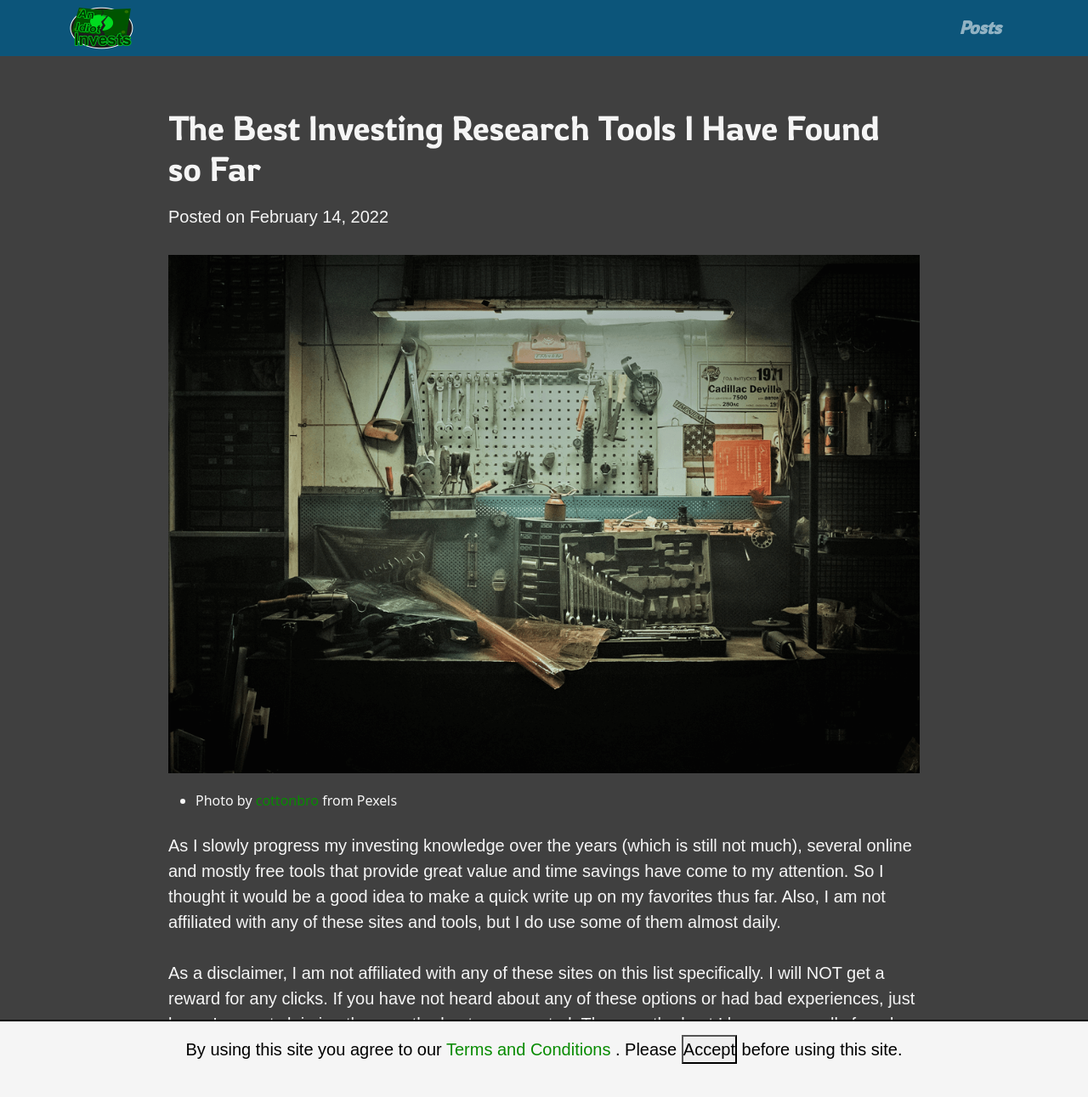
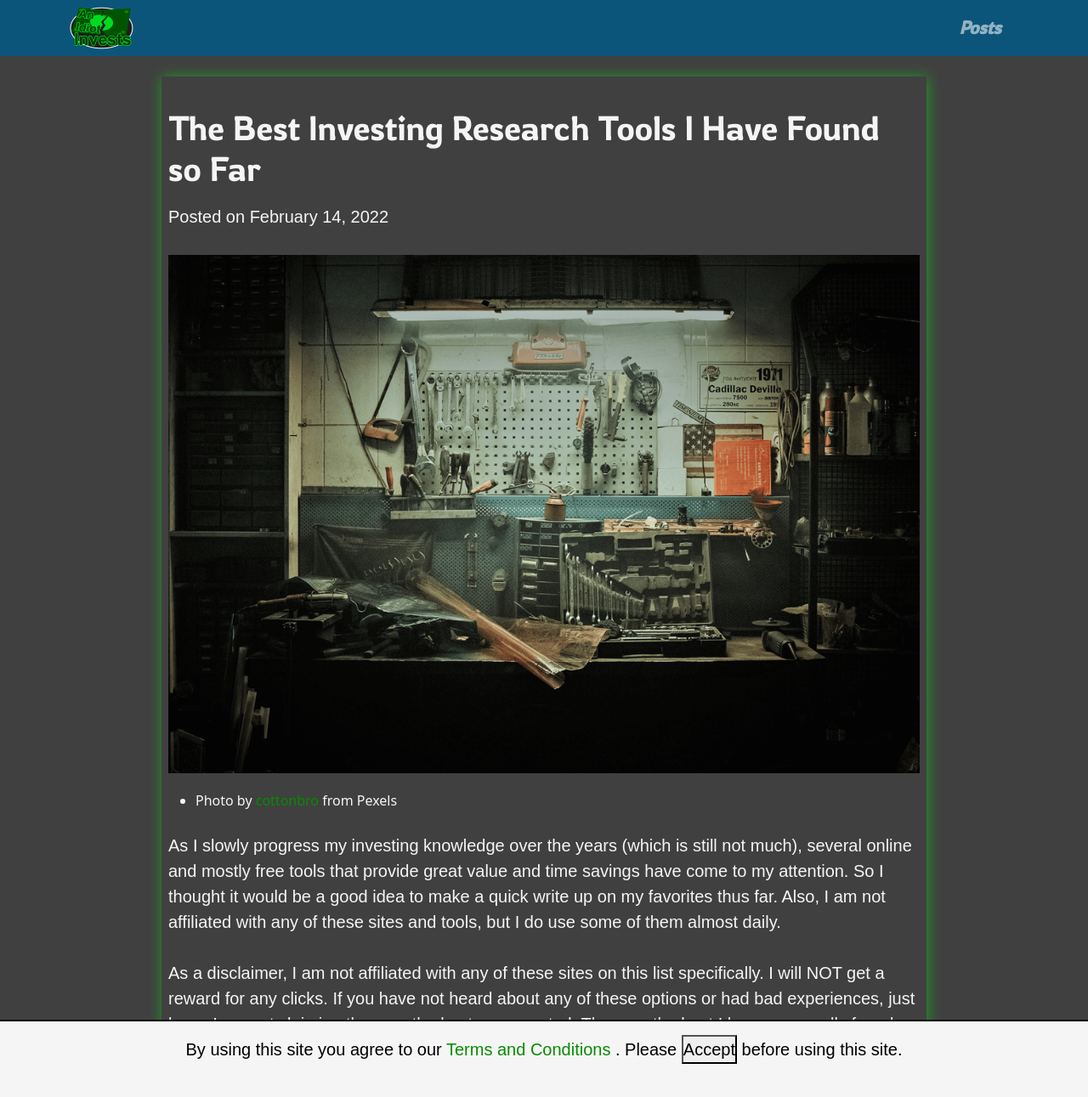
Before and after one commit to AnIdiotInvests/anidiotinvests.github.io, a Jekyll site: the page built from _posts/2022-02-14-the-best-investing-research-tools-i-have-found-so-far.md, in a window 1280 px wide and 1400 px high. Shown: the top 1291 px of the window at 85% size. Built offline with Jekyll 4.4.1, drawn with Linux system fonts in a browser that asks for light colours.

Commit message:
touch up to ui

```diff
--- a/_layouts/post.html
+++ b/_layouts/post.html
@@ -11,8 +11,10 @@
 
 <!--googleoff: all-->
 
-<div data-nosnippet="true" class="secondary-theme-color text-center">
-    <h2>Want More Content?</h2>
+<div data-nosnippet="true" class="secondary-theme-color text-center featured-posts-title">
+    <div class="post-content">
+        <h2>Want More Content?</h2>
+    </div>
 </div>
 
 <div data-nosnippet="true" class="post-content">
--- a/assets/css/posts.css
+++ b/assets/css/posts.css
@@ -83,9 +83,9 @@
 
     z-index: 1;
     width: 100%;
-    height: 50vh;
-    max-height: 1000px;
-    min-height: 290px;
+    height: 60vh;
+    max-height: 1100px;
+    min-height: 400px;
     background: url('../img/primary/graph-contrast.png') no-repeat;
 
     position: relative;
@@ -109,15 +109,15 @@
 }
 
 .posts-header-title h1 {
-    font-size: 45pt;
-    /* font-weight: bold; */
+    font-weight: bold;
+    font-size: 50pt;
     color: white;
-    text-shadow: 3px 3px 1px black;
+    text-shadow: 3px 3px 10px black;
 }
 
 .posts-header-title h2 {
     font-style: oblique;
-    font-size: 18pt;
+    font-size: 20pt;
     font-weight: bold;
     color: white;
     text-shadow: 2px 2px 1px black;
@@ -132,6 +132,7 @@
 }
 
 .featured-posts-title {
+    z-index: -1;
     height: 100px;
     margin: 0 auto;
     width: 100%;
--- a/assets/css/styles.css
+++ b/assets/css/styles.css
@@ -1,4 +1,6 @@
 @import url('https://fonts.googleapis.com/css2?family=Rowdies:wght@300&display=swap');
+/* @import url('https://fonts.googleapis.com/css2?family=Carter+One&display=swap'); */
+@import url('https://fonts.googleapis.com/css2?family=Nanum+Pen+Script&display=swap');
 
 * {
   margin: 0;
@@ -35,6 +37,8 @@
   max-width: 900px;
   overflow-wrap: break-word;
   word-wrap: break-word;
+  box-shadow: rgba(0, 255, 13, 0.5) 1px 1px 15px;
+
 }
 
 .blog-content p {
```
